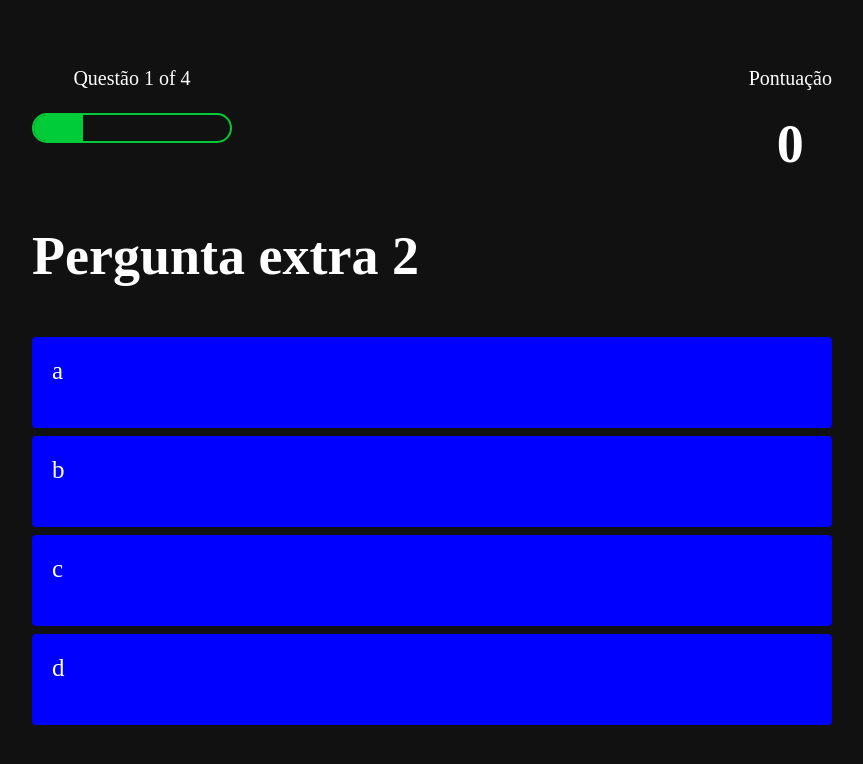
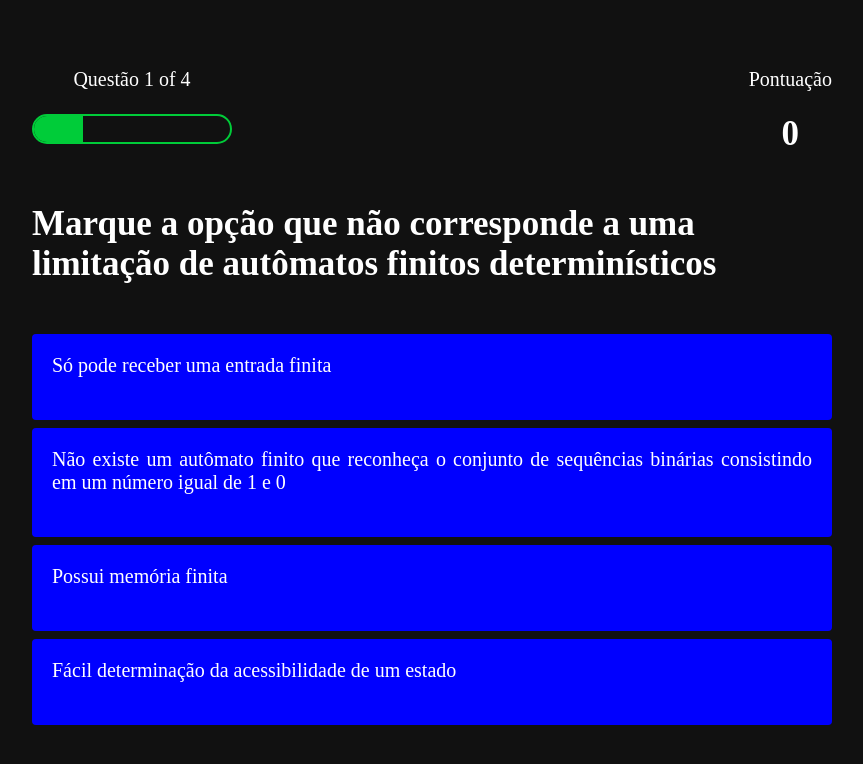
Before and after one commit to naccaratocarolina/LF-21.1, a plain HTML site: page game.html in a window 1280 px wide. Shown: the whole page, without its empty margins (208-1071 px from the left). Drawn offline with Linux system fonts and the light colour scheme.

Commit message:
+ Perguntas

```diff
--- a/game.css
+++ b/game.css
@@ -1,5 +1,13 @@
 body {
     color: #fff;
+}
+
+h1 {
+	font-size: 3.5rem;
+}
+
+p {
+	font-size: 2rem;
 }
 
 .choice-container {
--- a/game.js
+++ b/game.js
@@ -19,58 +19,40 @@ let availableQuestions = [];
 // Questoes do quizz
 let questions = [
 	{
-  	 question: 'What is 2 + 2?',
-     choice1: '2',
-     choice2: '4',
-     choice3: '21',
-     choice4: '17',
-     answer: 2,
-		 explanation: 'aasdsad'
+  	 question: 'Por definição, um Autômato finito e determinístico é composto por uma 5-upla de elementos. Quais são eles?',
+     choice1: 'Conjunto finito de estados, conjunto finito de símbolos, estado inicial, conjunto de estados finais e função de transição',
+     choice2: 'Conjunto infinito de estados, conjunto infinito de símbolos, estado inicial, conjunto de estados finais e função de transição',
+     choice3: 'Conjunto finito de estados, conjunto finito de símbolos, estado inicial, conjunto de estados finais e função de definição',
+     choice4: 'Conjunto finito de estados, conjunto infinito de símbolos, estado inicial, conjunto de estados finais e função de definição',
+     answer: 1,
+		 explanation: 'O termo “autômato” vem da palavra grega “αὐτόματα” que implica “ação própria”. Um autômato (autômato no plural) é uma máquina autopropelida abstrata que segue uma seqüência predeterminada de operações automaticamente.\n\nUm autômato finito determinístico (DFA) é definido como uma 5-upla (Q, Σ, δ, s, F) consistindo em\n\nUm conjunto finito Q (o conjunto de estados)\nUm conjunto finito de símbolos Σ (o alfabeto de entrada)\nUm estado inicial q0 ∈ Q (o estado inicial)\nUm conjunto de estados de aceitação F (conjunto de estados finais)\nUma função de transição δ: Q × Σ → Q mapeando o estado atual q ∈ Q e o símbolo de entrada a ∈ Σ para um novo estado δ (q, a) ∈ Q/\n\nUm DFA é um modelo matemático de um dispositivo computacional simples que lê uma string de símbolos sobre o alfabeto de entrada Σ e aceita ou rejeita a string de entrada. Gostaríamos de transformar essa definição matemática em um programa funcional, para que possamos executar DFAs em nosso computador.'
   },
   {
-  	 question:"The tallest building in the world is located in which city?",
-     choice1: "Dubai",
-     choice2: "New York",
-     choice3: "Shanghai",
-     choice4: "None of the above",
-     answer: 1,
-		 explanation: '12213123'
+  	 question:"Marque a opção que não corresponde a uma aplicação dos Autômatos finitos e determinísticos",
+     choice1: "Concepção da análise lexical de um compilador",
+     choice2: "Reconhecer os padrões usando expressões regulares",
+     choice3: "Para resolver qualquer problema recursivamente enumerável",
+     choice4: "Implementação de verificadores ortográficos",
+     answer: 3,
+		 explanation: 'Algumas aplicações dos DFA são\n\nConcepção da análise lexical de um compilador: Algoritmos para converter expressões regulares são conhecidos e podem ser reaproveitados, assim, of DFAs podem ser usados como  um analisador léxico bastante eficiente\n\nReconhecer os padrões usando expressões regulares: Todas as expressões regulares são DFAs (e vice-versa). É uma boa maneira de escrever padrões simples, como essa sequência de caracteres é um número ou o nome de algo (um identificador)\n\nImplementação de verificadores ortográficos: Uma maneira muito eficiente de se implementar verificadores ortograficos é o uso de automatos finitos determinısticos acıclicos mınimos\n\nDentre outras\n\nA opção incorreta na verdade é uma aplicação das Máquinas de Turing'
   },
   {
-     question: "What percent of American adults believe that chocolate milk comes from brown cows?",
-     choice1: "20%",
-     choice2: "18%",
-     choice3: "7%",
-     choice4: "33%",
+     question: "O que o termo determinístico dos Autômatos finitos e determinísticos significa?",
+     choice1: "Cada sequência de estado é única",
+     choice2: "Há um número limitado de estados possíveis que podem ser alcançados",
+     choice3: "Cada sequência de estado é única e há um número limitado de estados possíveis que podem ser alcançados",
+     choice4: "Independente da string de entrada, sempre retorna um valor pré determinado",
      answer: 3,
-		 explanation: 'pqpqpqpq'
+		 explanation: 'Autômatos finitos determinísticos (ou DFA) são máquinas de estado finito que aceitam ou rejeitam sequências de caracteres analisando-os por meio de uma sequência determinada exclusivamente por cada string (palavra).\n\nO termo "determinístico" se refere ao fato de que cada string e, portanto, cada sequência de estado, é única. Em um DFA, uma sequência de símbolos é analisada por meio de um autômato do DFA e cada símbolo de entrada se moverá para o próximo estado que pode ser determinado.\n\nEssas máquinas são chamadas de finitas porque há um número limitado de estados possíveis que podem ser alcançados. Um autômato finito só é chamado de determinístico se puder cumprir ambas as condições.'
   },
   {
-     question: "Approximately what percent of U.S. power outages are caused by squirrels?",
-     choice1: "10-20%",
-     choice2: "5-10%",
-     choice3: "15-20%",
-     choice4: "30%-40%",
-     answer: 1,
+     question: "Marque a opção que não corresponde a uma limitação de autômatos finitos determinísticos",
+     choice1: "Só pode receber uma entrada finita",
+     choice2: "Não existe um autômato finito que reconheça o conjunto de sequências binárias consistindo em um número igual de 1 e 0",
+     choice3: "Possui memória finita",
+     choice4: " Fácil determinação da acessibilidade de um estado",
+     answer: 4,
 		 explanation: '123was'
-  },
-  {
-     question: "Pergunta extra",
-     choice1: "a",
-     choice2: "b",
-     choice3: "c",
-     choice4: "d",
-     answer: 1,
-		 explanation: 'aaaaaaaaaaa'
-  },
-  {
-     question: "Pergunta extra 2",
-     choice1: "a",
-     choice2: "b",
-     choice3: "c",
-     choice4: "d",
-     answer: 4,
-		 explanation: 'bbbbbbbbb'
   },
 ];
 
```
